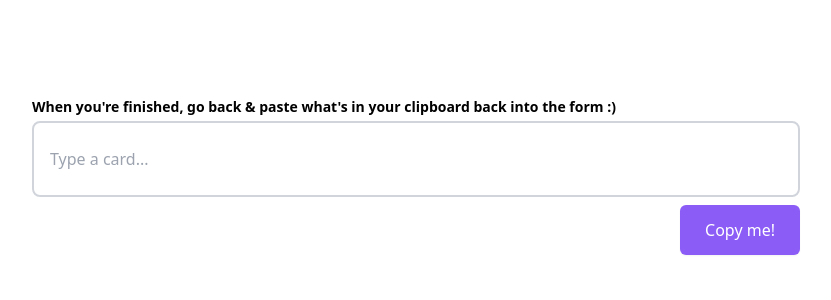
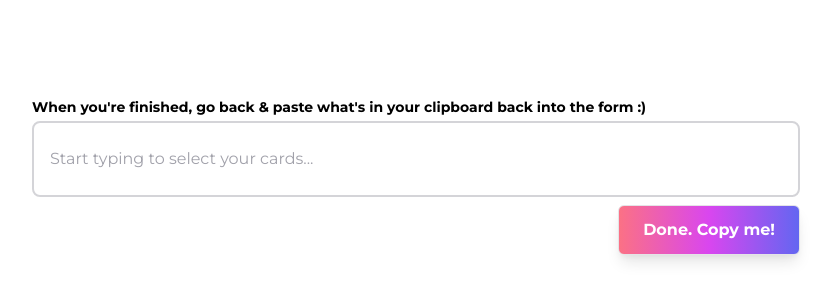
Before and after one commit to jkcorrea/card-survey, a Next.js app: page / in a window 1280 px wide. Shown: the part 226-526 px from the top of the page, without its empty margins (224-1055 px from the left). Built offline with nearby package versions, Linux system fonts and the light colour scheme.

Commit message:
update styling

```diff
--- a/src/components/CardSelector.tsx
+++ b/src/components/CardSelector.tsx
@@ -47,7 +47,7 @@ const CardSelector: React.FC = () => {
   const copyToClipboard = () => {
     const input = document.createElement('input')
     document.body.append(input)
-    input.value = selectedCards.map(c => c.refIndex).join(',')
+    input.value = selectedCards.map(c => c.item).join(',')
     input.select()
     document.execCommand('copy')
     input.remove()
@@ -63,7 +63,7 @@ const CardSelector: React.FC = () => {
 
       <div className="relative">
         <div
-          className="relative flex h-auto w-full items-center bg-white border-2 border-gray-300 rounded-lg p-2 flex-wrap"
+          className="relative flex h-auto w-full items-center bg-white border-2 border-gray-300 rounded-lg p-2 flex-wrap cursor-text"
           style={{ minHeight: '3rem' }}
           onClick={e => {
             e.stopPropagation()
@@ -77,9 +77,13 @@ const CardSelector: React.FC = () => {
           <input
             ref={searchInputRef}
             type="text"
-            placeholder="Type a card..."
+            placeholder={
+              selectedCards.length > 0
+                ? 'Type to select another card...'
+                : 'Start typing to select your cards...'
+            }
             autoComplete="off"
-            className="my-2 p-2 border-none bg-transparent outline-none"
+            className="flex-1 my-2 p-2 border-none bg-transparent outline-none"
             value={inputValue}
             onChange={e => setInputValue(e.target.value)}
           />
@@ -97,14 +101,14 @@ const CardSelector: React.FC = () => {
       <div className="mt-2 text-right">
         <button
           type="button"
-          className={`inline-flex items-center px-6 py-3 border border-transparent text-base font-medium rounded-md shadow-sm focus:outline-none focus:ring-2 focus:ring-offset-2 text-white ${
+          className={`inline-flex items-center px-6 py-3 border border-transparent text-base font-bold rounded-md shadow-lg focus:outline-none focus:ring-2 focus:ring-offset-2 text-white ${
             isCopied
               ? 'bg-green-300 hover:bg-green-500 focus:ring-green-300'
-              : 'bg-purple-500 hover:bg-purple-700 focus:ring-purple-500'
+              : 'bg-gradient-to-r from-rose-400 via-fuchsia-500 to-indigo-500'
           }`}
           onClick={copyToClipboard}
         >
-          {isCopied ? 'Copied!' : 'Copy me!'}
+          {isCopied ? 'Copied!' : 'Done. Copy me!'}
         </button>
       </div>
     </form>
--- a/src/components/Pill.tsx
+++ b/src/components/Pill.tsx
@@ -9,7 +9,7 @@ interface Props {
 }
 
 const Pill: React.FC<Props> = ({ card, onDelete }) => (
-  <span className="mx-1 my-1 py-2 px-4 inline-flex justify-between items-center rounded-full whitespace-nowrap bg-purple-500 text-white">
+  <span className="mx-1 my-1 py-2 px-4 inline-flex justify-between items-center rounded-full whitespace-nowrap bg-purple-500 text-white cursor-default">
     {card.item}
     <FontAwesomeIcon
       icon={faTimesCircle}
--- a/src/pages/api/hello.js
+++ /dev/null
@@ -1,5 +0,0 @@
-// Next.js API route support: https://nextjs.org/docs/api-routes/introduction
-
-export default (req, res) => {
-  res.status(200).json({ name: 'John Doe' })
-}
--- a/src/pages/index.tsx
+++ b/src/pages/index.tsx
@@ -8,6 +8,11 @@ const Home: React.FC = () => (
     <Head>
       <title>Points.wtf - Card Survey</title>
       <link rel="icon" href="/favicon.ico" />
+      <link rel="preconnect" href="https://fonts.gstatic.com" />
+      <link
+        href="https://fonts.googleapis.com/css2?family=Montserrat:ital,wght@0,100;0,400;0,700;0,900;1,100;1,400;1,700;1,900&display=swap"
+        rel="stylesheet"
+      />
     </Head>
 
     <main className="container px-20 py-0 flex flex-col flex-1 justify-center items-center">
--- a/tailwind.config.js
+++ b/tailwind.config.js
@@ -1,9 +1,14 @@
+const defaultTheme = require('tailwindcss/defaultTheme')
+const colors = require('tailwindcss/colors')
+
 module.exports = {
   purge: ['src/**/*.{js,ts,jsx,tsx}'],
   darkMode: false, // or 'media' or 'class'
   theme: {
+    colors,
     extend: {
       fontFamily: {
+        sans: ['Montserrat', ...defaultTheme.fontFamily.sans],
         code: [
           'Menlo',
           'Monaco',
```
Also changed, not shown: favicon_io/about.txt (deleted).
